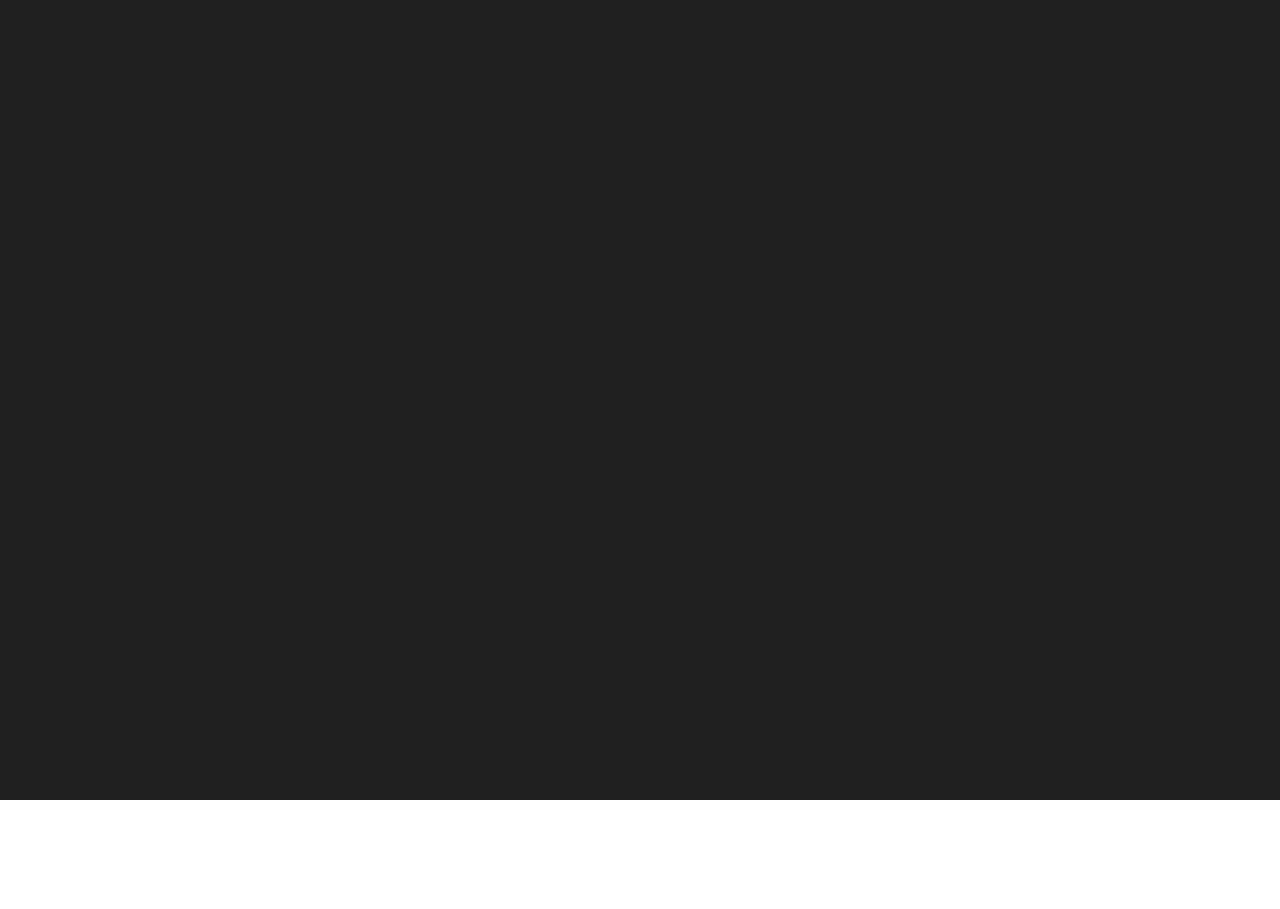
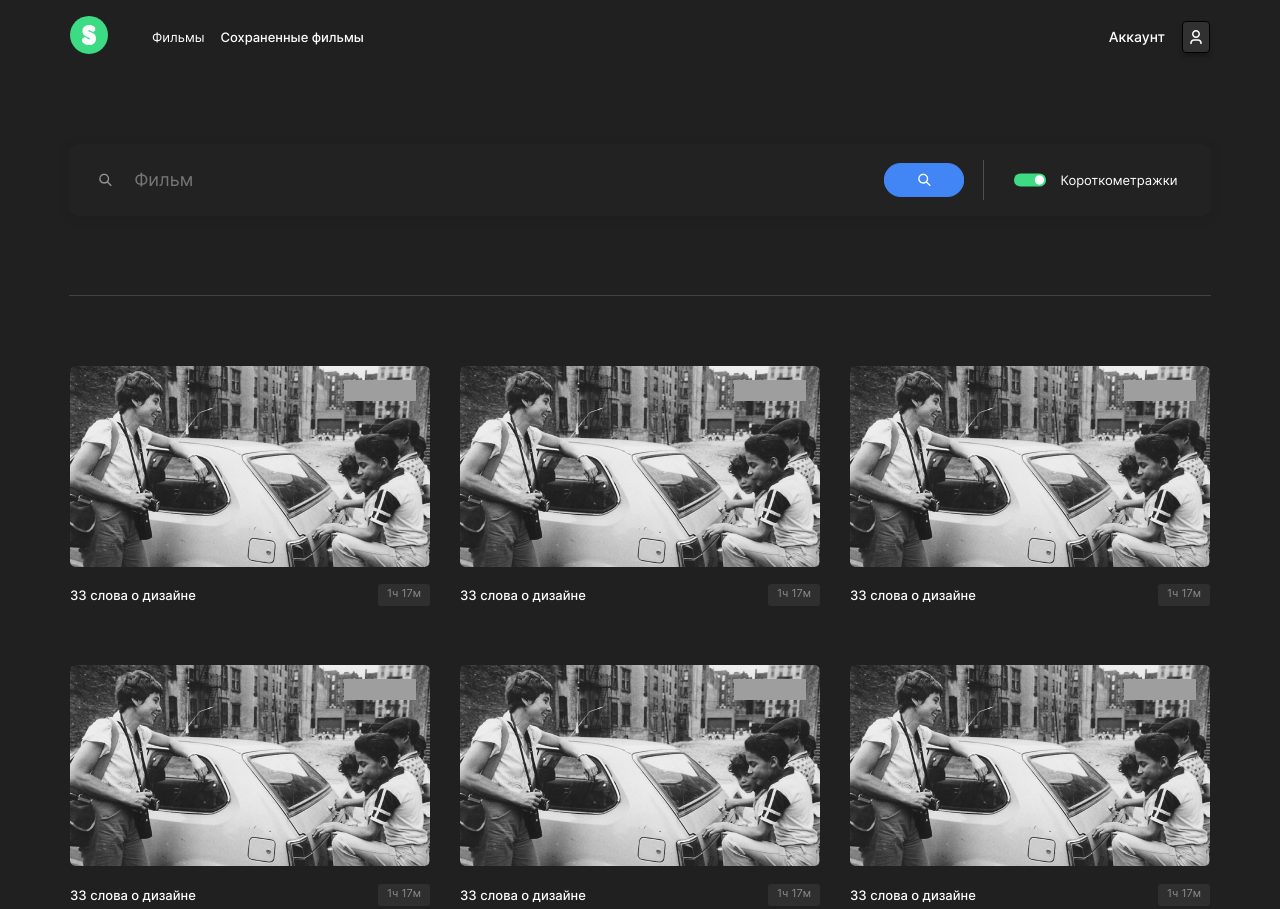
Before and after one commit to VladYevtushenko/movies-explorer-frontend, a React app: page /saved-movies in a window 1280 px wide. Shown: the top 909 px of the page. Before the commit the page ends 800 px from the top, so only its background shows below. Built offline with nearby package versions, Linux system fonts and the light colour scheme; grey boxes are pictures that could not be loaded.

Commit message:
develop savedMovies fix footer

```diff
--- a/src/components/App/App.js
+++ b/src/components/App/App.js
@@ -3,6 +3,7 @@ import { Route, Routes } from "react-router-dom";
 import './App.css';
 import { Main } from '../Main/Main';
 import { Movies } from '../Movies/Movies';
+import { SavedMovies } from '../SavedMovies/SavedMovies';
 
 export const App = () => {
     return (
@@ -10,7 +11,7 @@ export const App = () => {
             <Routes>
                 <Route exact path='/' element={<Main />} />
                 <Route path='/movies' element={<Movies />} />
-                <Route path='/saved-movies' />
+                <Route path='/saved-movies' element={<SavedMovies />}/>
                 <Route path='/profile' />
                 <Route path='/signin' />
                 <Route path='/signup'/>
--- a/src/components/Footer/Footer.css
+++ b/src/components/Footer/Footer.css
@@ -1,5 +1,6 @@
 .footer {
-    width: 89.2%;
+    max-width: 1140px;
+    width: 100%;
     height: 172px;
     display: flex;
     flex-direction: column;
@@ -70,6 +71,12 @@
     cursor: pointer;
 }
 
+@media screen and (max-width: 1170px) {
+    .footer {
+        width: 89.2%;
+    }
+}
+
 @media screen and (max-width: 540px) {
     .footer {
         height: 270px;
--- /dev/null
+++ b/src/components/SavedMovies/SavedMovies.css
@@ -0,0 +1,5 @@
+.saved-movies {
+    max-width: 1280px;
+    width: 100%;
+    margin: 0 auto;
+}
--- /dev/null
+++ b/src/components/SavedMovies/SavedMovies.js
@@ -0,0 +1,19 @@
+import React from 'react';
+import './SavedMovies.css'
+import { Header } from '../Header/Header';
+import { SearchForm } from '../SearchForm/SearchForm';
+import { MoviesCardList } from '../MoviesCardList/MoviesCardList';
+import { Footer } from '../Footer/Footer';
+
+export const SavedMovies = ({loggedIn}) => {
+    return (
+        <>
+            <Header loggedIn={loggedIn} />
+            <section className='saved-movies'>
+                <SearchForm />
+                <MoviesCardList />
+            </section>
+            <Footer />
+        </>
+    );
+};
```
